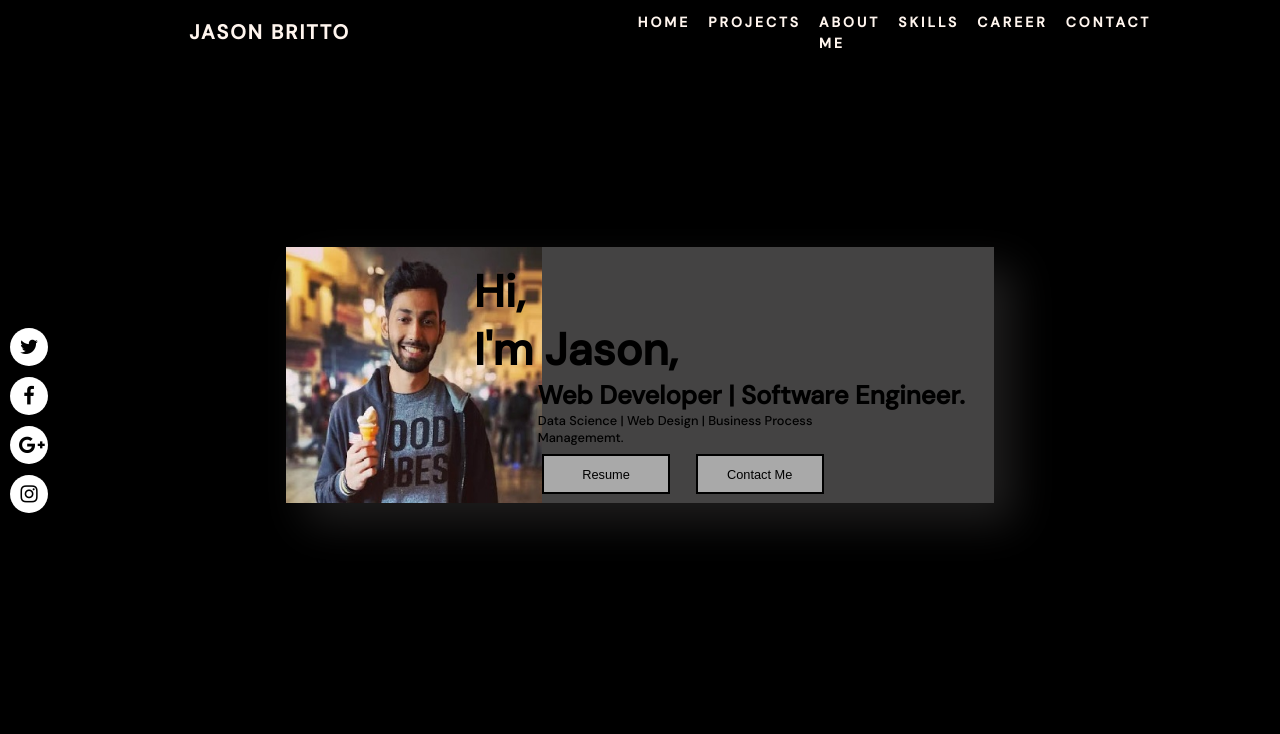
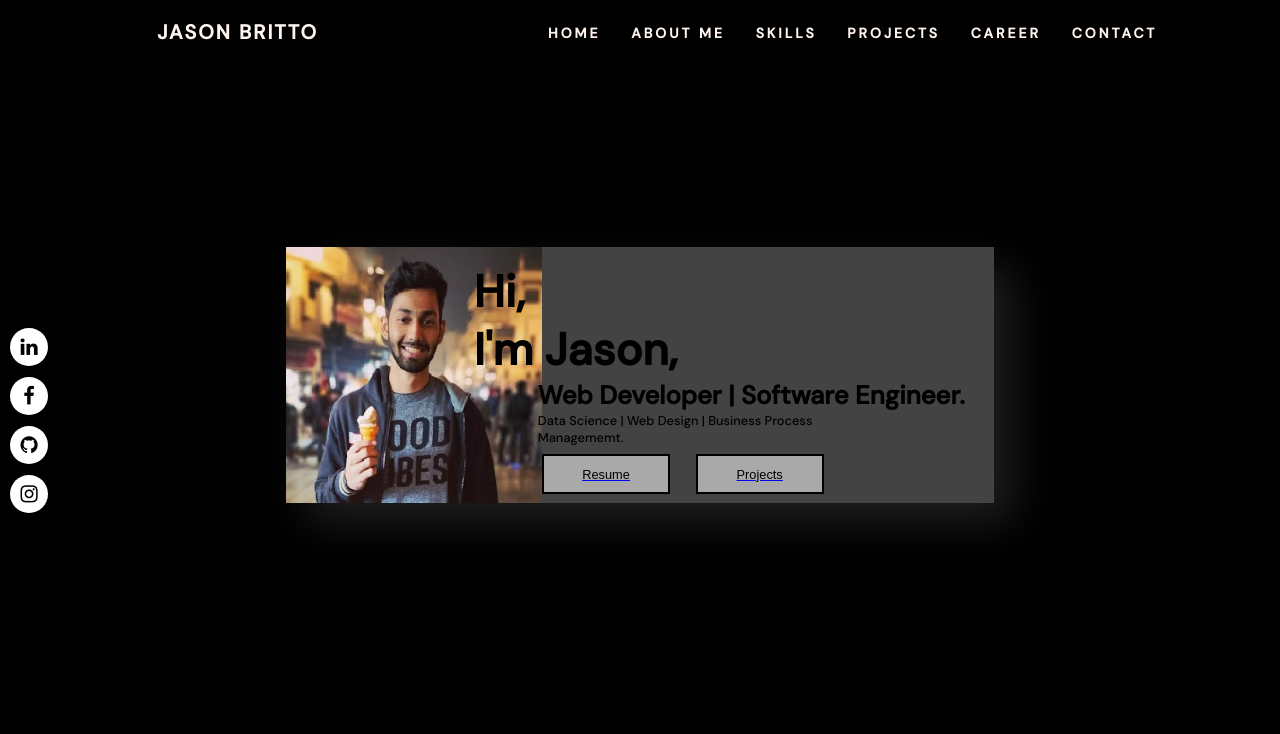
Before and after one commit to john9088/PersonalPortfolio, a Django app: page / in a window 1280 px wide. Shown: the top 734 px of the page. Run offline with Django 3.2, Linux system fonts and the light colour scheme.

Commit message:
added animation to Skill section and button fuctionality

```diff
--- a/jason_profile/templates/jason_profile/home.html
+++ b/jason_profile/templates/jason_profile/home.html
@@ -9,8 +9,14 @@
             <p>Data Science | Web Design | Business Process Managememt.</p>
 
             <div class="button-container-home">
-                <button class="button button1">Resume</button>
-                <button class="button button2">Contact Me</button>
+                <a href="{% static '/docs/Jason_resume.pdf' %}" download="Jason's Resume">
+                <!-- <form method="get" action="{% static '/docs/Jason_resume.pdf' %}"> -->
+                    <button class="button button1">Resume</button>
+                </a>
+                <!-- </form> -->
+                <a href="#projects" >
+                    <button class="button button2">Projects</button>
+                </a>
             </div>
 
         </div>
--- a/jason_profile/templates/jason_profile/index.html
+++ b/jason_profile/templates/jason_profile/index.html
@@ -37,11 +37,11 @@
 
             {% include 'jason_profile/home.html' %}
 
-            {% include 'jason_profile/projects.html' %}
-
             {% include 'jason_profile/about.html' %}
 
             {% include 'jason_profile/skills.html' %}
+
+            {% include 'jason_profile/projects.html' %}
 
             {% include 'jason_profile/career.html' %}
 
--- a/jason_profile/templates/jason_profile/navigation.html
+++ b/jason_profile/templates/jason_profile/navigation.html
@@ -6,9 +6,9 @@
     </div>
     <ul class = "nav-links">
         <li><a href = "#home">Home</a></li>
-        <li><a href = "#projects">Projects</a></li>
         <li><a href = "#aboutme">About Me</a></li>
         <li><a href = "#skills">Skills</a></li>
+        <li><a href = "#projects">Projects</a></li>
         <li><a href = "#career">Career</a></li>
         <li><a href = "#contact">Contact</a></li>
 
@@ -22,32 +22,32 @@
 
 <nav class="social">
     <ul>
-        <li class="twitter">
-            <a href="#">
-                <i class="fa fa-twitter" aria-hidden="true"></i>
+        <li class="linkedin">
+            <a href="https://www.linkedin.com/in/jasonbritto/" target="_blank">
+                <i class="fa fa-linkedin" aria-hidden="true"></i>
             </a>
         </li>
     </ul>
 
     <ul>
         <li class="facebook">
-            <a href="#">
+            <a href="https://www.facebook.com/jason.britto.79" target="_blank">
                 <i class="fa fa-facebook" aria-hidden="true"></i>
             </a>
         </li>
     </ul>
 
     <ul>
-        <li class="google-plus">
-            <a href="#">
-                <i class="fa fa-google-plus" aria-hidden="true"></i>
+        <li class="github" >
+            <a href="https://github.com/john9088" target="_blank">
+                <i class="fa fa-github" aria-hidden="true"></i>
             </a>
         </li>
     </ul>
 
     <ul>
-        <li class="Instagram">
-            <a href="#">
+        <li class="Instagram" >
+            <a href="https://www.instagram.com/jasonbritto88/" target="_blank">
                 <i class="fa fa-instagram" aria-hidden="true"></i>
             </a>
         </li>
--- a/jason_profile/templates/jason_profile/projects.html
+++ b/jason_profile/templates/jason_profile/projects.html
@@ -8,7 +8,7 @@
         </section> -->
 
         <section class="project-section-name">
-            <h1 class="project-head">Projets</h1>
+            <h1 class="project-head">Projects</h1>
         </section>
 
         <section class="project-content">
--- a/static/css/style.css
+++ b/static/css/style.css
@@ -40,7 +40,7 @@ body {
 
 .nav-links{
     display: flex;
-    width: 40%;
+    width: 50%;
     list-style: none;
     justify-content: space-around;
 
@@ -118,11 +118,11 @@ body {
 	background-color: #3d5999;
 }
 
-.social ul li.twitter:hover{
+.social ul li.linkedin:hover{
 	background-color: #55acee;
 }
 
-.social ul li.google-plus:hover{
+.social ul li.github:hover{
 	background-color: #dd4b39;
 }
 
@@ -302,6 +302,8 @@ body {
     position: relative;
     margin: 30vh 3.5vw;
     color: #fff;
+    transform: translateX(-100vw);
+    transition: 1.5s all ease-in-out;
     font-size: 4vw;
 }
 
@@ -312,7 +314,7 @@ body {
     height: 100%;
     display: grid;
     padding: 10px;
-    grid-gap: 5px;
+    grid-gap: 15px;
     grid-template-columns: auto auto;
     grid-template-rows: auto auto;
     overflow-x: hidden;
@@ -324,6 +326,8 @@ body {
     border-radius: 20px;
     height: 100%;
     width: 100%;
+    transform: translateX(100vw);
+    transition: 1s all ease-in-out;
 }
 
 .project-content container > video{
@@ -634,7 +638,7 @@ body {
     height: auto;
     /* background: linear-gradient(90deg,  #05080F 0%,#05080F 30%,#010820 30%,#010820 100%); */
     overflow-x: hidden;
-    overflow-y: visible;
+    overflow-y: hidden;
 }
 
 .skill-content{
@@ -658,9 +662,11 @@ body {
 
 .skill-head {
     position: relative;
-    margin: 30vh 3.5vw;
+    margin: 30vh 5.5vw;
     color: #fff;
     font-size: 4vw;
+    transform: translateX(-100vw);
+    transition: 1.5s all ease-in-out;
 }
 
 
@@ -671,6 +677,13 @@ body {
     display: grid;
     grid-template-columns: auto auto;
     grid-template-rows: auto auto;
+}
+
+
+.skill-card section{
+    transform: translateY(100vh);
+    transition: 1s all ease-in-out;
+    opacity: 0;
 }
 
 
--- a/static/css/style_mobile.css
+++ b/static/css/style_mobile.css
@@ -163,21 +163,8 @@
     .project-head {
         margin: 7vh 0 1.5vh 5vw;
         font-size: 10vw;
-    }
+        }
 
-    .project-content container{
-        transform: translateX(100vw);
-        transition: 1.5s all ease-in-out;
-    }
-    /* .proj1{
-
-
-    } */
-
-
-    /* .project-content{
-        background-color: #250902;
-    } */
 
     .label-up {
         font-size: 3vh;
```
Also changed, not shown: static/js/main.js (+99 -12 lines), 1 other file.
